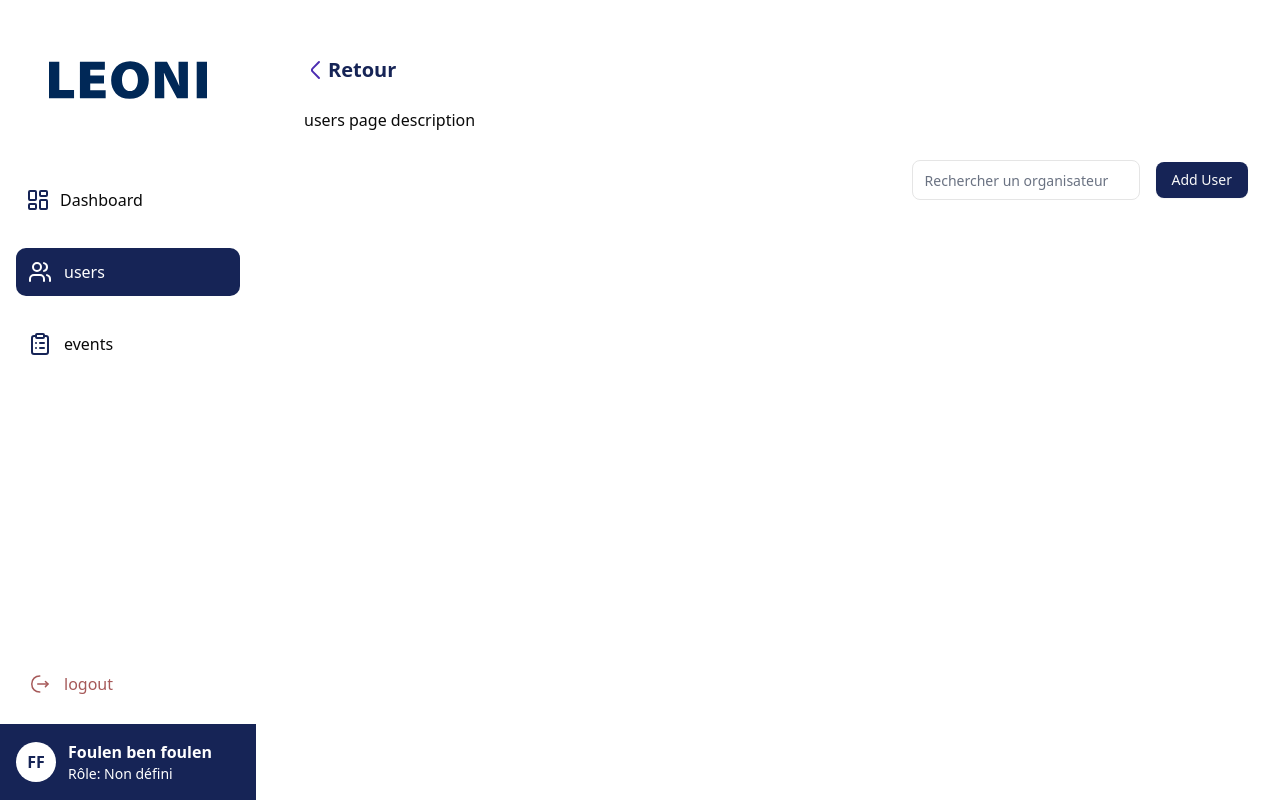
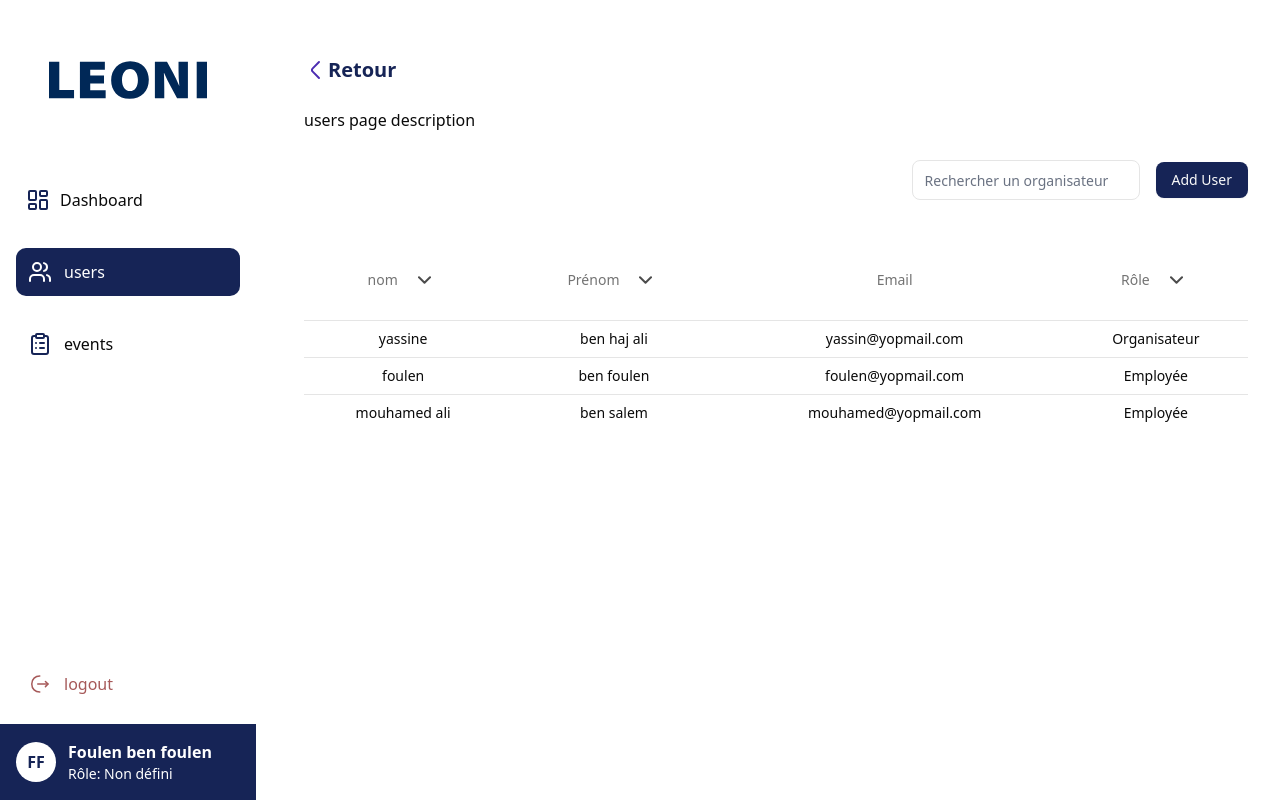
Before and after one commit to yassin-ben-haj-ali/eventAdminPanel, a React (Vite) app: page /users in a window 1280 px wide. Built offline with nearby package versions, Linux system fonts and the light colour scheme.

Commit message:
add use initial options hook

```diff
--- a/src/UsersPage/UsersPage.tsx
+++ b/src/UsersPage/UsersPage.tsx
@@ -2,6 +2,7 @@ import CustomInput from "@/components/ui/CustomInput";
 import UsersLayout from "./UsersPageLayout";
 import { useState } from "react";
 import UserForm from "./UserForm";
+import UsersTable from "./UsersTable";
 
 const UsersPage = () => {
 	const [search, setSearch] = useState("");
@@ -16,6 +17,9 @@ const UsersPage = () => {
 					/>
 					<UserForm editMode={false} />
 				</div>
+				<div>
+					<UsersTable />
+				</div>
 			</div>
 		</UsersLayout>
 	);
--- /dev/null
+++ b/src/UsersPage/UsersTable.tsx
@@ -0,0 +1,85 @@
+import CustomTable from "@/components/ui/CustomTable";
+import { TableCell, TableRow } from "@/components/ui/table";
+
+const headers = [
+	{
+		optionName: "firstName",
+		headerTitle: "nom",
+		filterParams: {
+			hideOrder: true,
+		},
+	},
+	{
+		optionName: "lastName",
+		headerTitle: "Prénom",
+		filterParams: {
+			hideOrder: true,
+		},
+	},
+	{
+		optionName: "email",
+		headerTitle: "Email",
+		filterParams: {
+			hideOrder: true,
+			hideSearch: true,
+		},
+	},
+	{
+		optionName: "role",
+		headerTitle: "Rôle",
+		filterParams: {
+			hideOrder: true,
+		},
+	},
+];
+
+const users = [
+	{
+		id: "1",
+		firstName: "yassine",
+		lastName: "ben haj ali",
+		email: "yassin@yopmail.com",
+		role: "Organisateur",
+	},
+	{
+		id: "2",
+		firstName: "foulen",
+		lastName: "ben foulen",
+		email: "foulen@yopmail.com",
+		role: "Employée",
+	},
+	{
+		id: "3",
+		firstName: "mouhamed ali",
+		lastName: "ben salem",
+		email: "mouhamed@yopmail.com",
+		role: "Employée",
+	},
+];
+
+const UsersTable = () => {
+	const usersRows = users.map((user) => {
+		return (
+			<TableRow key={user?.id}>
+				<TableCell className="text-center font-medium">{user.firstName}</TableCell>
+				<TableCell className="text-center font-medium">{user.lastName}</TableCell>
+				<TableCell className="text-center font-medium">{user.email}</TableCell>
+				<TableCell className="text-center font-medium">{user.role}</TableCell>
+			</TableRow>
+		);
+	});
+
+	return (
+		<>
+			<CustomTable
+				headers={headers}
+				hideActions={true}
+				data={<>{usersRows}</>}
+				filterType="user"
+				hasData={true}
+			/>
+		</>
+	);
+};
+
+export default UsersTable;
--- a/src/components/ui/ColumnFilter/ColumnOptions/ColumnOptions.tsx
+++ b/src/components/ui/ColumnFilter/ColumnOptions/ColumnOptions.tsx
@@ -3,7 +3,7 @@ import type { FilterType } from "@/UsersPage/store/types";
 import { useFilterOptions } from "./hooks/useFilterOptions";
 import SearchInput from "./SearchInput";
 import OptionsList from "./OptionList";
-import type { FilterOption } from "./types";
+import useInitialOptions from "./hooks/useInitialOptions";
 
 type ColumnOptionsProps = {
 	optionName: string;
@@ -16,8 +16,16 @@ type ColumnOptionsProps = {
 };
 
 const ColumnOptions = memo((props: ColumnOptionsProps) => {
-	const { selectedRadio, onSelectRadio, setKeyword, defaultKeyword, onKeyDown } = props;
-	const initialOptions: FilterOption[] = [];
+	const {
+		selectedRadio,
+		onSelectRadio,
+		setKeyword,
+		defaultKeyword,
+		onKeyDown,
+		filterType,
+		optionName,
+	} = props;
+	const { initialOptions } = useInitialOptions(filterType, optionName);
 	const { filteredOptions, handleSearch, clearSearch } = useFilterOptions(initialOptions);
 
 	const handleKeywordChange = useCallback(
@@ -33,7 +41,7 @@ const ColumnOptions = memo((props: ColumnOptionsProps) => {
 		setKeyword("");
 	}, [clearSearch, setKeyword]);
 
-	const showSearchBar = true;
+	const showSearchBar = false;
 
 	return (
 		<div className="space-y-3" onKeyDown={onKeyDown}>
--- /dev/null
+++ b/src/components/ui/ColumnFilter/ColumnOptions/hooks/useInitialOptions.ts
@@ -0,0 +1,18 @@
+import { useMemo } from "react";
+import type { FilterType } from "@/UsersPage/store/types";
+import { FILTER_OPTIONS } from "@/lib/constants";
+import type { FilterOption } from "../types";
+
+type UseInitialOptionsResult = {
+	initialOptions: FilterOption[];
+};
+
+const useInitialOptions = (filterType: FilterType, optionName: string): UseInitialOptionsResult => {
+	const initialOptions = useMemo<FilterOption[]>(() => {
+		return FILTER_OPTIONS[filterType]?.[optionName] || [];
+	}, [filterType, optionName]);
+
+	return { initialOptions };
+};
+
+export default useInitialOptions;
--- a/src/components/ui/table.tsx
+++ b/src/components/ui/table.tsx
@@ -110,7 +110,7 @@ function TableHead({
 	return (
 		<th
 			ref={ref}
-			className={`relative h-20 cursor-pointer px-4 text-left align-middle font-medium whitespace-nowrap text-neutral-500 lg:h-28 dark:text-neutral-400 [&:has([role=checkbox])]:pr-0`}
+			className={`relative h-20 cursor-pointer px-4 text-left align-middle font-medium whitespace-nowrap text-neutral-500 [&:has([role=checkbox])]:pr-0`}
 			{...props}
 		>
 			<div className={cn("flex items-center gap-3", className)}>
@@ -122,8 +122,10 @@ function TableHead({
 							filterParams={filterParams}
 							optionName={optionName}
 						/>
-						{filters.length &&
-							filters.map((currentFilter, index) => {
+						{filters.length > 0 &&
+							filters
+								.filter((filter) => filter.optionName === optionName)
+								.map((currentFilter, index) => {
 									return (
 										<div
 											key={currentFilter.filterKey}
@@ -132,7 +134,7 @@ function TableHead({
 											}}
 											className={`absolute left-[50%] ${index === 0 ? "top-[60%]" : "top-[80%]"} flex items-center justify-between rounded-[6px] bg-[#F0F0F0] px-1`}
 										>
-										<span className="min-w-[70px] flex-1 text-center text-[#4D2EB2] lg:min-w-[90px]">
+											<span className="min-w-[70px] flex-1 text-center text-[#3b56b6] lg:min-w-[90px]">
 												{currentFilter.filterKey === "radio"
 													? getFilterName(currentFilter.optionName, currentFilter.filterValue)
 													: currentFilter.filterKey === "order"
@@ -140,7 +142,7 @@ function TableHead({
 														: currentFilter.filterValue}
 											</span>
 											<button
-											className="ml-3 flex h-4 w-4 items-center justify-center rounded-full bg-[#4D2EB2]"
+												className="flex h-4 w-4 items-center justify-center rounded-full bg-[#3b56b6]"
 												onClick={() =>
 													handleClearFilter(currentFilter.optionName, currentFilter.filterValue)
 												}
```
Lines whose indentation alone changed are shown as unchanged.
